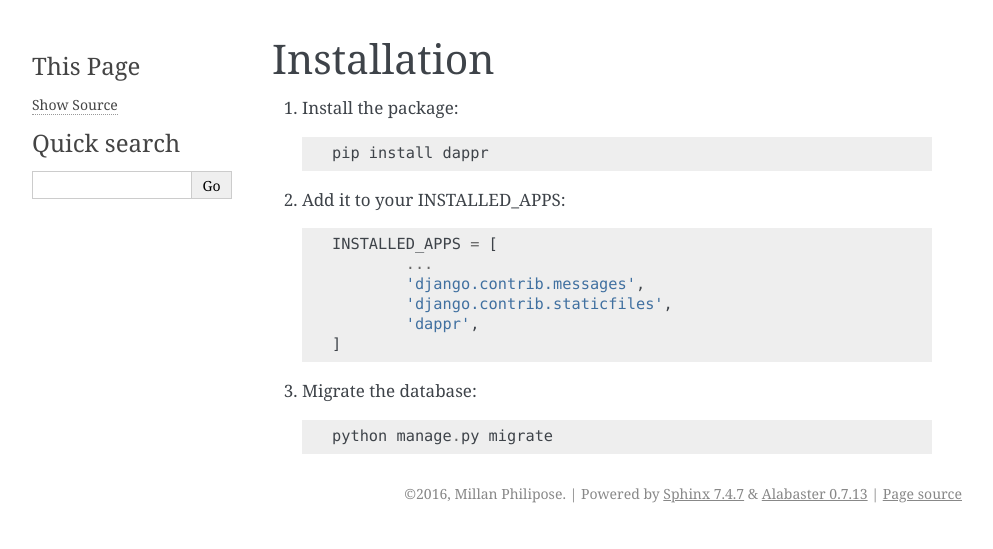
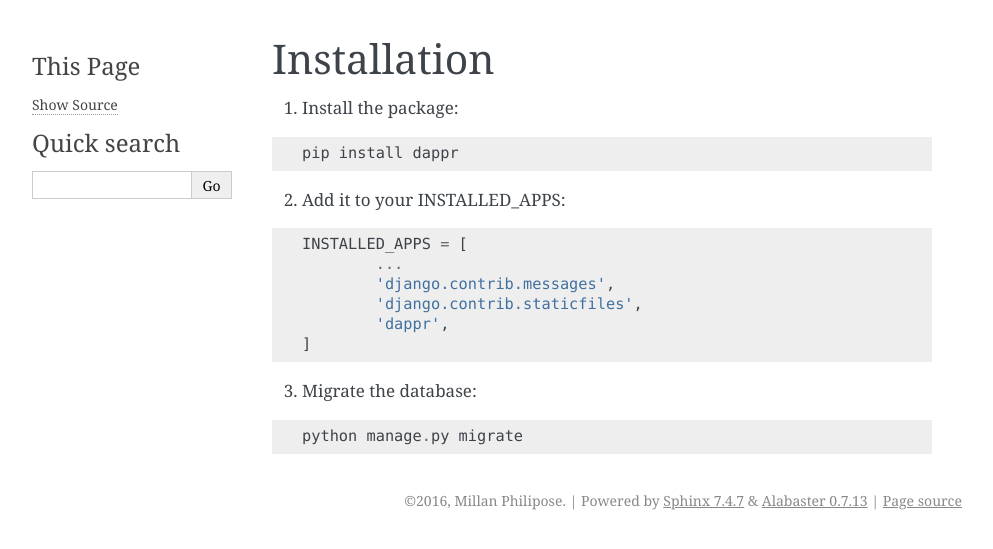
Before and after one commit to millanp/dappr, a Sphinx documentation site: the page built from docs/source/install.rst, in a window 1280 px wide. Shown: the top 549 px of the page, without its empty margins (148-1141 px from the left). Built offline with Sphinx 7.4.7, drawn with Linux system fonts in a browser that asks for light colours.

Commit message:
change code formatting

```diff
--- a/docs/source/install.rst
+++ b/docs/source/install.rst
@@ -4,9 +4,13 @@
 
 1. Install the package::
 
+.. code-block:: python
+
 	pip install dappr
 
 2. Add it to your INSTALLED_APPS::
+
+.. code-block:: python
 
 	INSTALLED_APPS = [
 		...
@@ -17,4 +21,6 @@
 
 3. Migrate the database::
 
+.. code-block:: python
+
 	python manage.py migrate
--- a/docs/source/quickstart.rst
+++ b/docs/source/quickstart.rst
@@ -2,6 +2,8 @@
 Quickstart
 ==========
 1. Add dappr to your urlpatterns::
+
+.. code-block:: python
 
 	from dappr import urls
 
@@ -14,5 +16,5 @@
 
 .. code-block:: html
 
-		...(some template)...
-		<a href="{% url 'registration_view' %}">Create an account</a>
+	...(some template)...
+	<a href="{% url 'registration_view' %}">Create an account</a>
```
Also changed, not shown: 7 other files.
